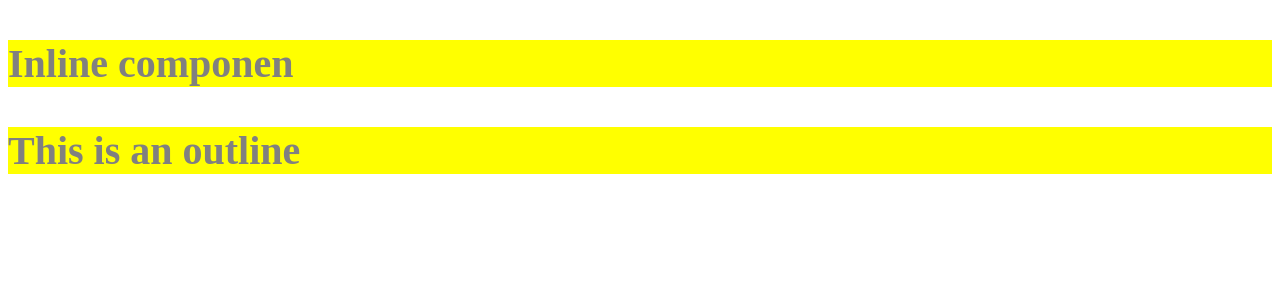
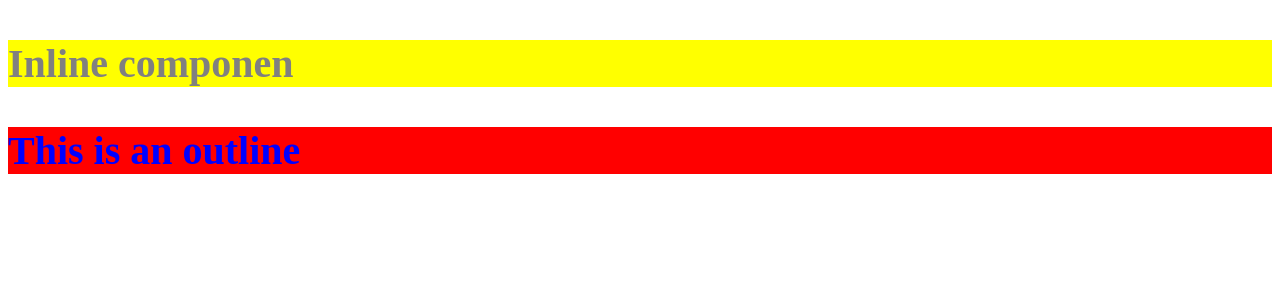
Before and after one commit to arjunk03/reactApp, a React (Vite) app in the folder todoApp/: page / in a window 1280 px wide. Shown: the top 300 px of the page. Built offline with nearby package versions, Linux system fonts and the light colour scheme.

Commit message:
css updated

```diff
--- a/todoApp/src/components/InlineComponent.jsx
+++ b/todoApp/src/components/InlineComponent.jsx
@@ -1,4 +1,4 @@
 import "../css/style.css";
 export default function InlineComponent() {
-  return <h3 className="header">Inline componen</h3>;
+  return <h3 className="inline-header">Inline componen</h3>;
 }
--- a/todoApp/src/components/OutlineComponent.jsx
+++ b/todoApp/src/components/OutlineComponent.jsx
@@ -1,4 +1,4 @@
 import "../css/style.css";
 export default function OutlineComponent() {
-  return <h1 className="header">This is an outline </h1>;
+  return <h1 className="outline-header">This is an outline </h1>;
 }
--- a/todoApp/src/css/style.css
+++ b/todoApp/src/css/style.css
@@ -1,5 +1,11 @@
-.header {
+.inline-header {
   color: grey;
   background-color: yellow;
   font-size: 40px;
 }
+
+.outline-header {
+  color: blue;
+  background-color: red;
+  font-size: 40px;
+}
```
